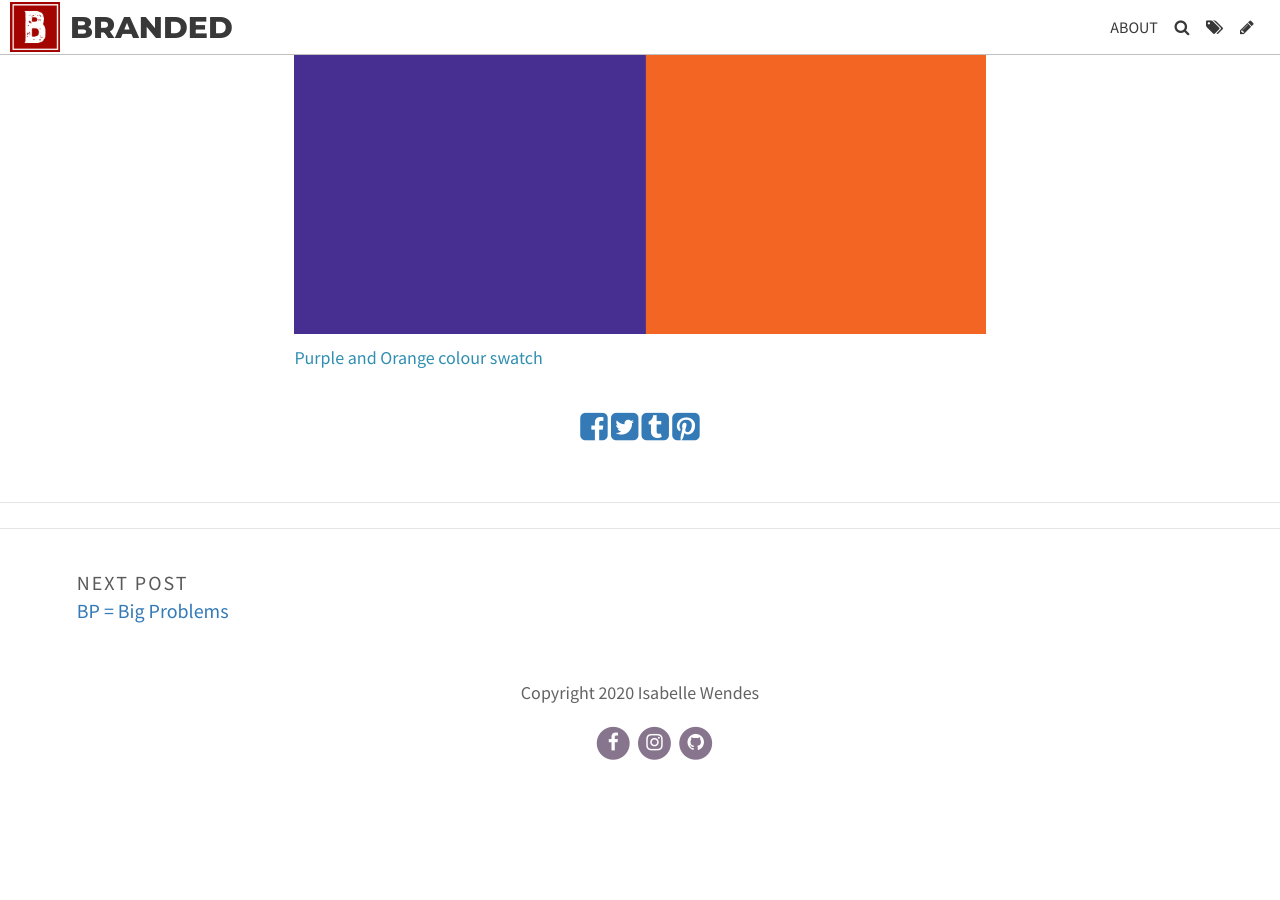
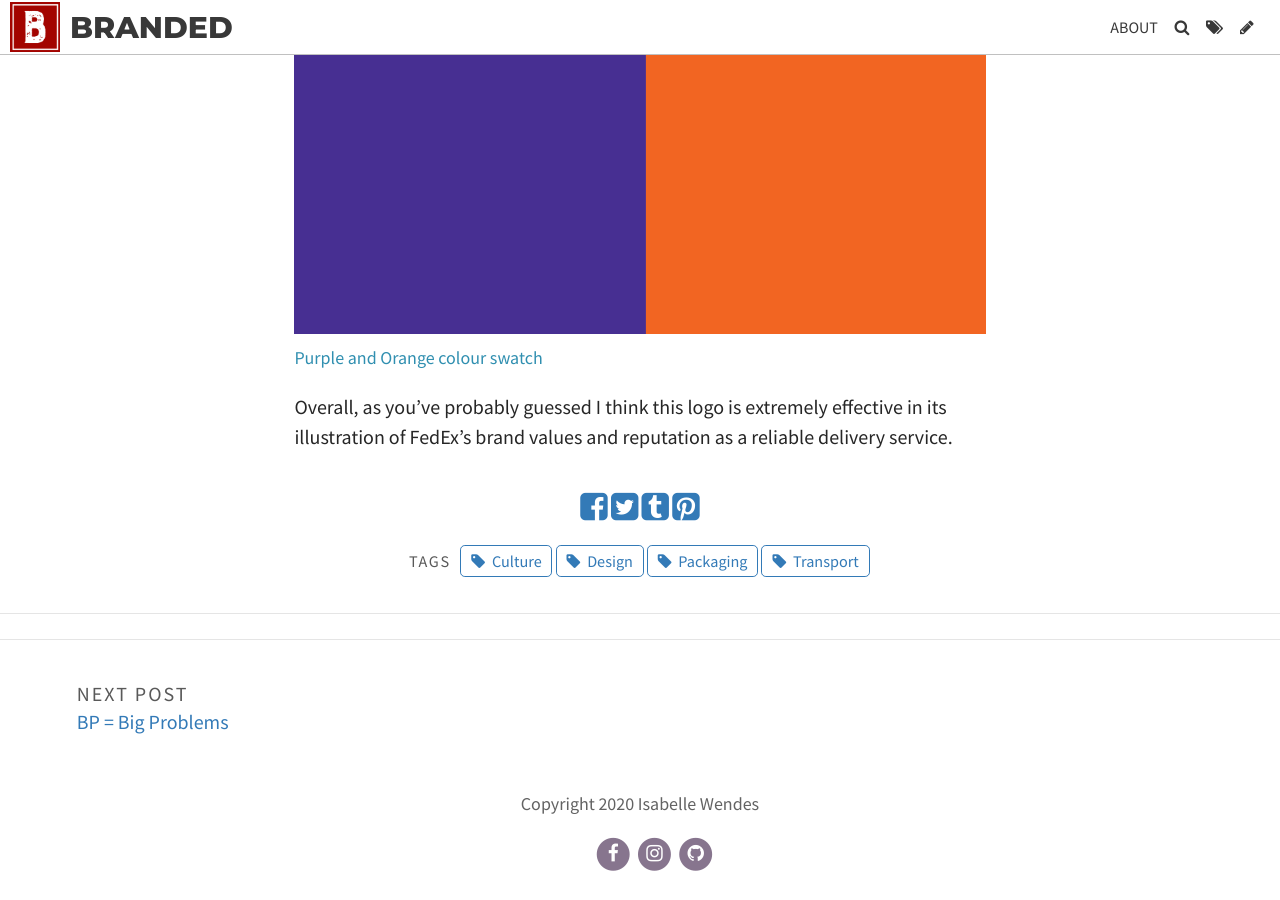
Before and after one commit to IsabelleWendes/Fontastic, a Jekyll site: the page built from _posts/2020-10-10-article-3.md, in a window 1280 px wide and 900 px high, scrolled down 4156 px. Built offline with Jekyll 4.4.1, drawn with Linux system fonts in a browser that asks for light colours; some web fonts are replaced; comment, search, counter and statistics services are not loaded; before the commit the page ends 4945 px from its top, so only the background shows below that.

Commit message:
Update Post “2020-10-10-article-3”

```diff
--- a/_posts/2020-10-10-article-3.md
+++ b/_posts/2020-10-10-article-3.md
@@ -4,6 +4,11 @@ title: FedExcellent
 date: 2020-09-08T23:00:00.000Z
 header_feature_image: ../uploads/fed-ex-logo.jpg
 comments: true
+tags:
+  - Culture
+  - Design
+  - Packaging
+  - Transport
 ---
 The FedEx Corporation, formally known as Federal Express, is an American multinational delivery service. As a company, FedEx strives to provide “high value-added logistics and transportation services”. As a transportation company, their logo is often found on the sides of vans and planes.
 
@@ -39,4 +44,6 @@ As for colour choice:
 
 FedEx uses a Purple and Orange combination which are not often paired together which makes the brand stand out from other companies which use safer colour combinations.
 
-![Purple and Orange colour swatch](../uploads/purple-and-orange-colour-swatch.png)
+![Purple and Orange colour swatch](../uploads/purple-and-orange-colour-swatch.png "#472F92 - Purple #F26522 - Orange ")
+
+Overall, as you've probably guessed I think this logo is extremely effective in its illustration of FedEx's brand values and reputation as a reliable delivery service.
```
